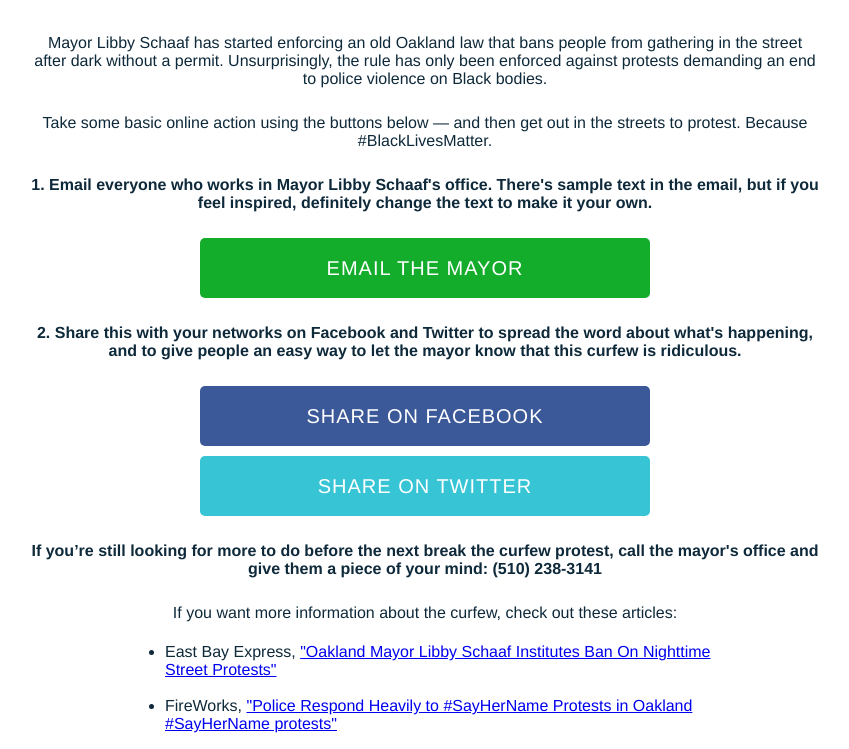
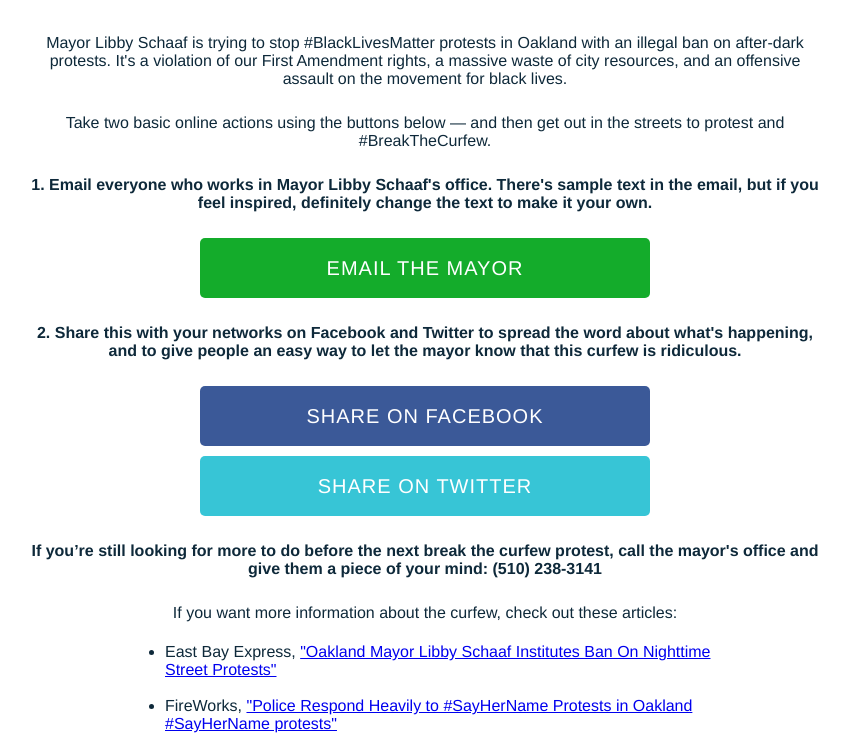
Before and after one commit to DigitalCharlie/nooaklandcurfew, a plain HTML site: page index.html in a window 1280 px wide. Shown: the part 90-839 px from the top of the page, without its empty margins (215-1064 px from the left). Drawn offline with nearby package versions, Linux system fonts and the light colour scheme.

Commit message:
text update with zeal

```diff
--- a/index.html
+++ b/index.html
@@ -31,11 +31,11 @@
     </h1>
 
     <p>
-        Mayor Libby Schaaf has started enforcing an old Oakland law that bans people from gathering in the street after dark without a permit. Unsurprisingly, the rule has only been enforced against protests demanding an end to police violence on Black bodies.
+        Mayor Libby Schaaf is trying to stop #BlackLivesMatter protests in Oakland with an illegal ban on after-dark protests. It's a violation of our First Amendment rights, a massive waste of city resources, and an offensive assault on the movement for black lives.
     </p>
 
     <p>
-        Take some basic online action using the buttons below — and then get out in the streets to protest. Because #BlackLivesMatter.
+        Take two basic online actions using the buttons below — and then get out in the streets to protest and #BreakTheCurfew.
     </p>
 
         <p style="font-weight:bold;">
```
